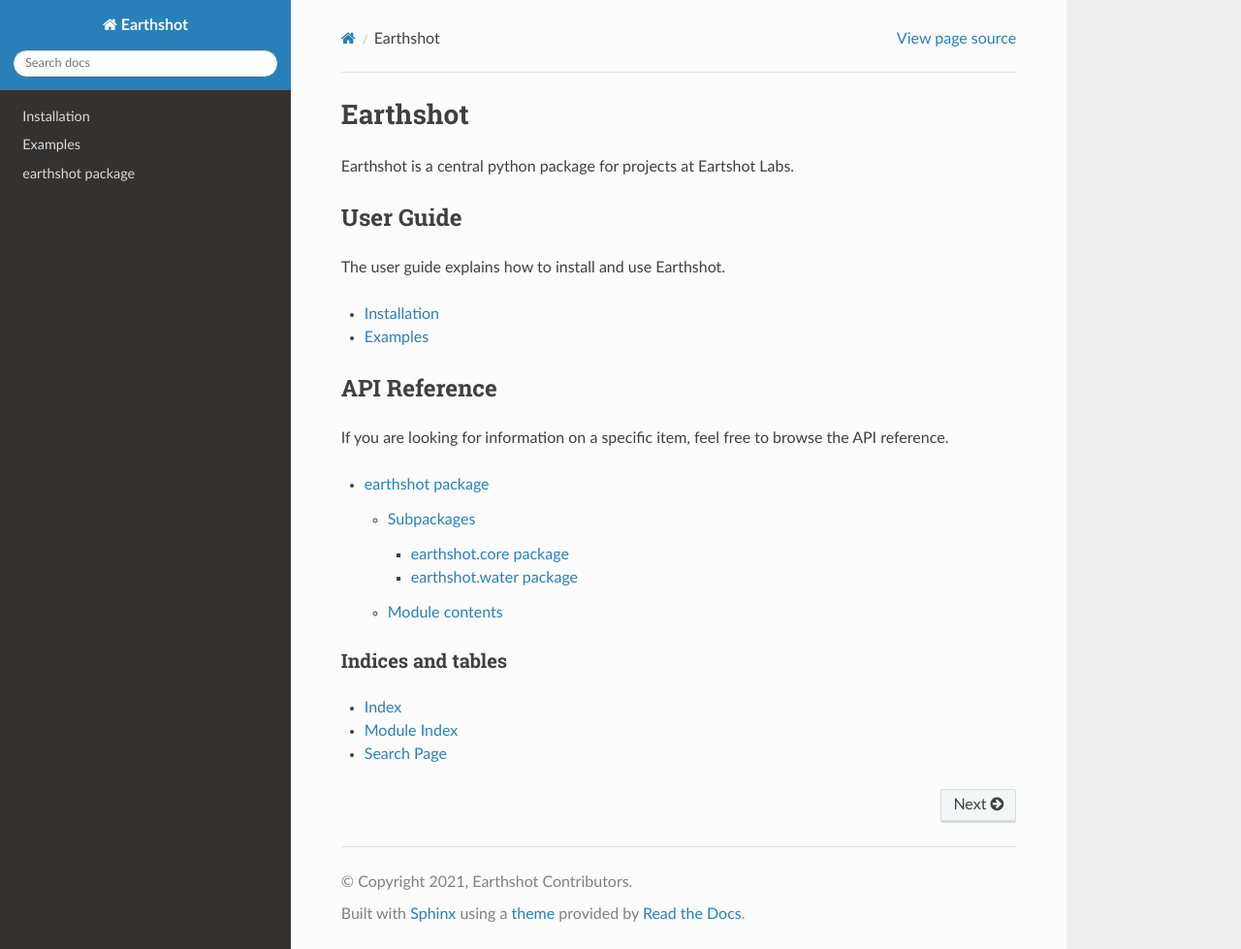
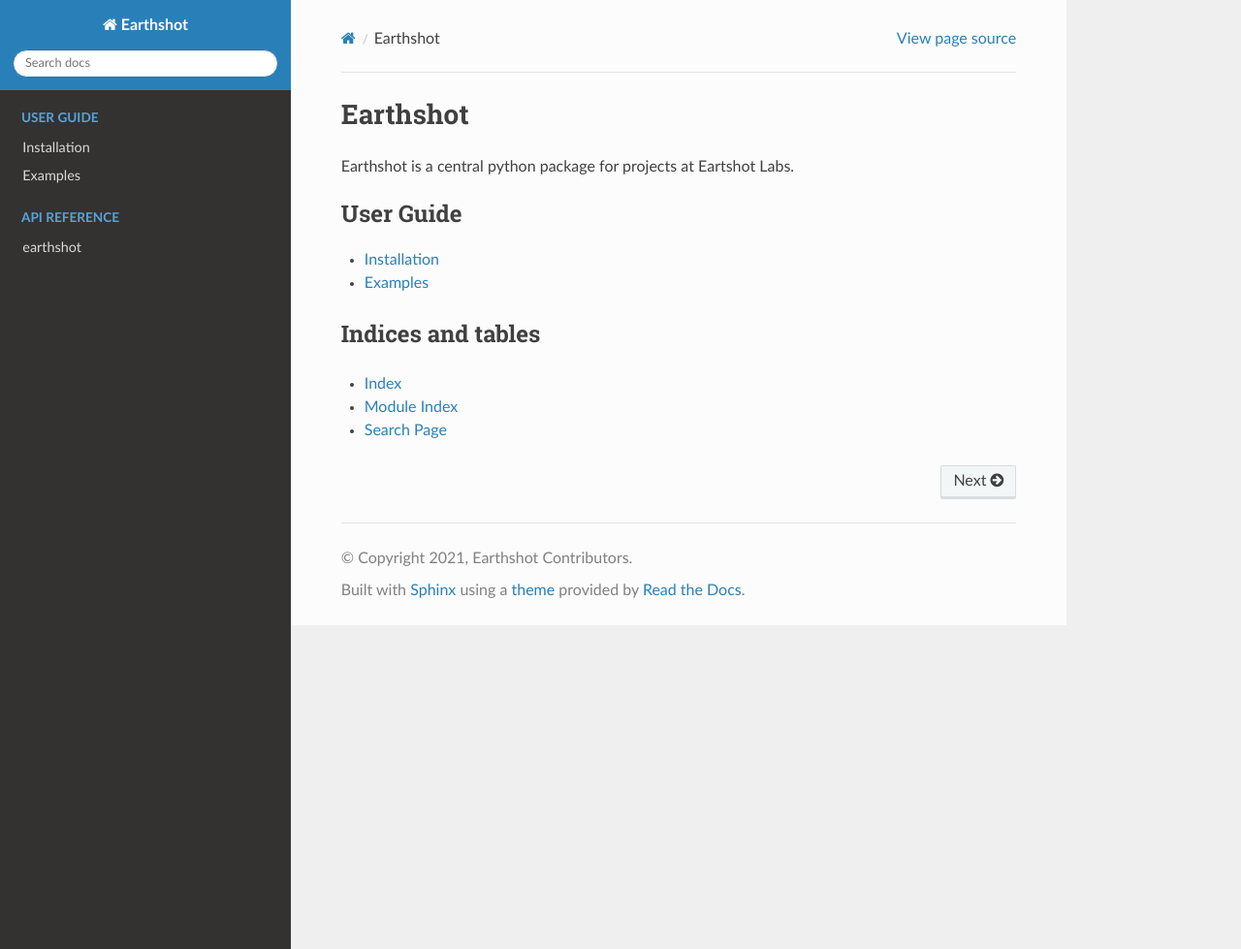
Before and after one commit to collaborative-earth/earthshot, a Sphinx documentation site: the page built from docs/index.rst, in a window 1280 px wide and 979 px high. Shown: the whole window at 97% size. Built offline with Sphinx 7.4.7 and the Read the Docs theme 2.0.0, drawn with Linux system fonts in a browser that asks for light colours.

Commit message:
[Docs] Update sphinx structure

```diff
--- a/docs/conf.py
+++ b/docs/conf.py
@@ -43,6 +43,7 @@
 # This pattern also affects html_static_path and html_extra_path.
 exclude_patterns = ['_build', 'Thumbs.db', '.DS_Store']
 
+# TODO: There should be a better way to mock these...
 autodoc_mock_imports = ['scipy', 'ee', 'bokeh', 'folium', 'numpy', 'IPython']
 autodoc_member_order = 'bysource'
 
--- a/docs/index.rst
+++ b/docs/index.rst
@@ -4,29 +4,18 @@
 
 Earthshot is a central python package for projects at Eartshot Labs.
 
-
-User Guide
-----------
-
-The user guide explains how to install and use Earthshot.
-
 .. toctree::
-  :maxdepth: 2
+  :caption: User Guide
+  :titlesonly:
 
   user/installation
   user/examples
 
+.. toctree::
+  :caption: API Reference
+  :hidden:
 
-API Reference
--------------
-
-If you are looking for information on a specific item, feel free to browse the
-API reference.
-
-.. toctree::
-  :maxdepth: 3
-
-  modules/earthshot
+  modules/modules
 
 Indices and tables
 ==================
--- a/docs/modules/earthshot.core.rst
+++ b/docs/modules/earthshot.core.rst
@@ -1,28 +1,23 @@
-earthshot.core package
-======================
+earthshot.core
+==============
 
-Submodules
-----------
 
-earthshot.core.mon\_stats module
---------------------------------
+earthshot.core.mon\_stats
+-------------------------
 
 .. automodule:: earthshot.core.mon_stats
    :members:
    :undoc-members:
    :show-inheritance:
 
-earthshot.core.normalize module
--------------------------------
+earthshot.core.normalize
+------------------------
 
 .. automodule:: earthshot.core.normalize
    :members:
    :undoc-members:
    :show-inheritance:
 
-Module contents
----------------
-
 .. automodule:: earthshot.core
    :members:
    :undoc-members:
--- a/docs/modules/earthshot.rst
+++ b/docs/modules/earthshot.rst
@@ -1,8 +1,6 @@
-earthshot package
-=================
+earthshot
+=========
 
-Subpackages
------------
 
 .. toctree::
    :maxdepth: 4
@@ -10,9 +8,6 @@
    earthshot.core
    earthshot.water
 
-Module contents
----------------
-
 .. automodule:: earthshot
    :members:
    :undoc-members:
--- a/docs/modules/earthshot.water.rst
+++ b/docs/modules/earthshot.water.rst
@@ -1,28 +1,23 @@
-earthshot.water package
-=======================
+earthshot.water
+===============
 
-Submodules
-----------
 
-earthshot.water.water\_common module
-------------------------------------
+earthshot.water.water\_common
+-----------------------------
 
 .. automodule:: earthshot.water.water_common
    :members:
    :undoc-members:
    :show-inheritance:
 
-earthshot.water.water\_viz module
----------------------------------
+earthshot.water.water\_viz
+--------------------------
 
 .. automodule:: earthshot.water.water_viz
    :members:
    :undoc-members:
    :show-inheritance:
 
-Module contents
----------------
-
 .. automodule:: earthshot.water
    :members:
    :undoc-members:
```
Also changed, not shown: docs/modules/modules.rst (added, +7 -0 lines).
